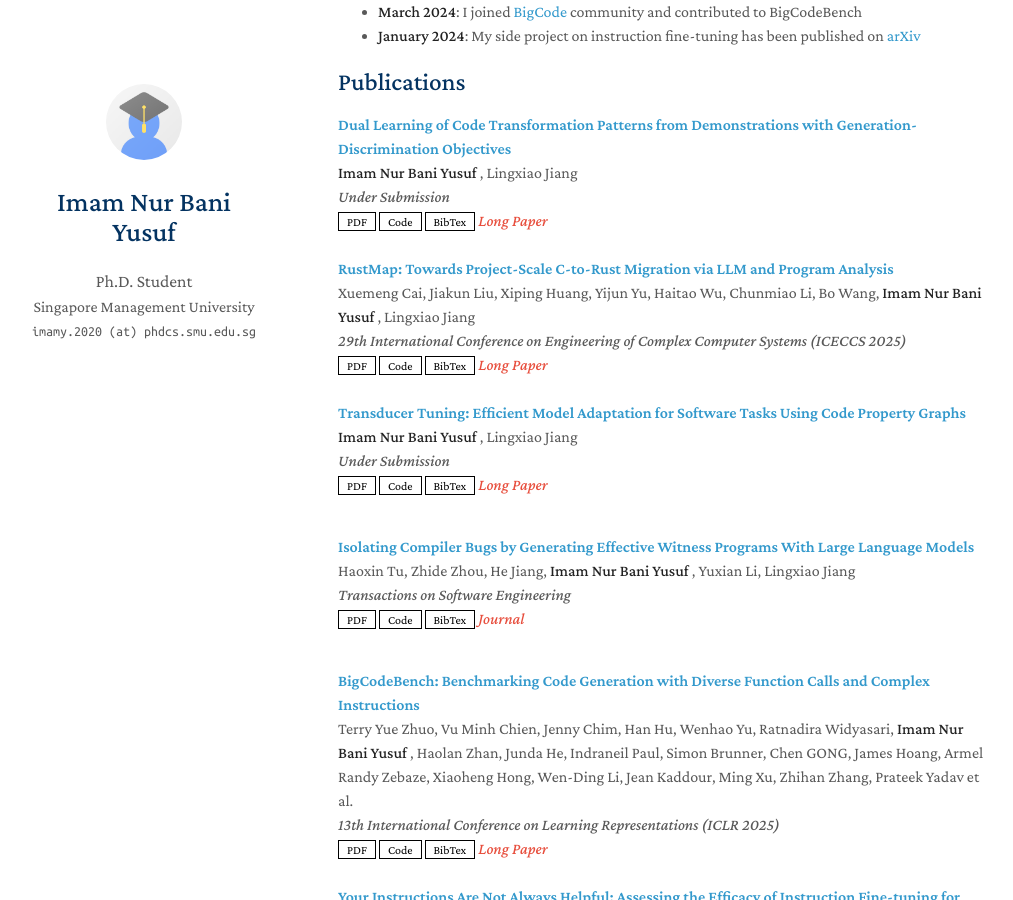
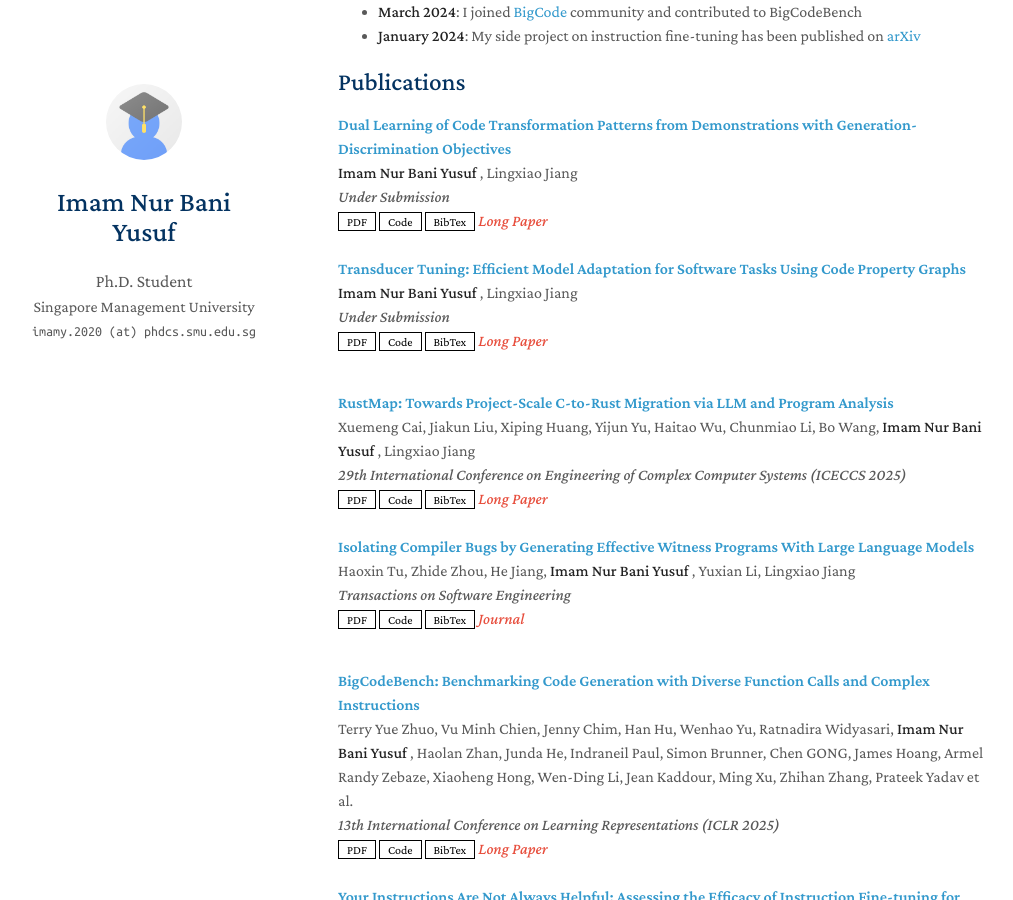
Before and after one commit to imamnurby/imamnurby.github.io, a Jekyll site: the page built from index.md, in a window 1280 px wide and 900 px high, scrolled down 691 px. Shown: the whole window, without its empty margins (132-1145 px from the left). Built offline with Jekyll 4.4.1, drawn with Linux system fonts in a browser that asks for light colours; nearby versions of some CDN libraries; a style sheet for code colours, icons or effects is not loaded; our own code applies the rules of GitHub Pages for plain Markdown files; part of the change alters nothing that is shown.

Commit message:
Change the ordering

```diff
--- a/_data/publications.yml
+++ b/_data/publications.yml
@@ -9,6 +9,16 @@ main:
     notes: "Long Paper"
     image: ""
 
+  - title: "Transducer Tuning: Efficient Model Adaptation for Software Tasks Using Code Property Graphs"
+    authors: "<strong> Imam Nur Bani Yusuf </strong>, Lingxiao Jiang"
+    conference_short: ""
+    conference: "Under Submission"
+    pdf: "https://arxiv.org/abs/2412.13467"
+    code: "https://github.com/imamnurby/Transducer-Tuning"
+    bibtex: "https://dblp1.uni-trier.de/rec/journals/corr/abs-2412-13467.bib"
+    notes: "Long Paper"
+    image: ""
+
   - title: "RustMap: Towards Project-Scale C-to-Rust Migration via LLM and Program Analysis"
     authors: "Xuemeng Cai, Jiakun Liu, Xiping Huang, Yijun Yu, Haitao Wu, Chunmiao Li, Bo Wang, <strong> Imam Nur Bani Yusuf </strong>, Lingxiao Jiang"
     conference_short: ""
@@ -16,17 +26,6 @@ main:
     pdf: "https://arxiv.org/abs/2503.17741v1"
     code: "https://github.com/Cxm211/RustMap"
     bibtex: "https://dblp.org/rec/journals/corr/abs-2503-17741.bib"
-    notes: "Long Paper"
-    image: ""
-
-
-  - title: "Transducer Tuning: Efficient Model Adaptation for Software Tasks Using Code Property Graphs"
-    authors: "<strong> Imam Nur Bani Yusuf </strong>, Lingxiao Jiang"
-    conference_short: ""
-    conference: "Under Submission"
-    pdf: "https://arxiv.org/abs/2412.13467"
-    code: "https://github.com/imamnurby/Transducer-Tuning"
-    bibtex: "https://dblp1.uni-trier.de/rec/journals/corr/abs-2412-13467.bib"
     notes: "Long Paper"
     image: ""
 
```
